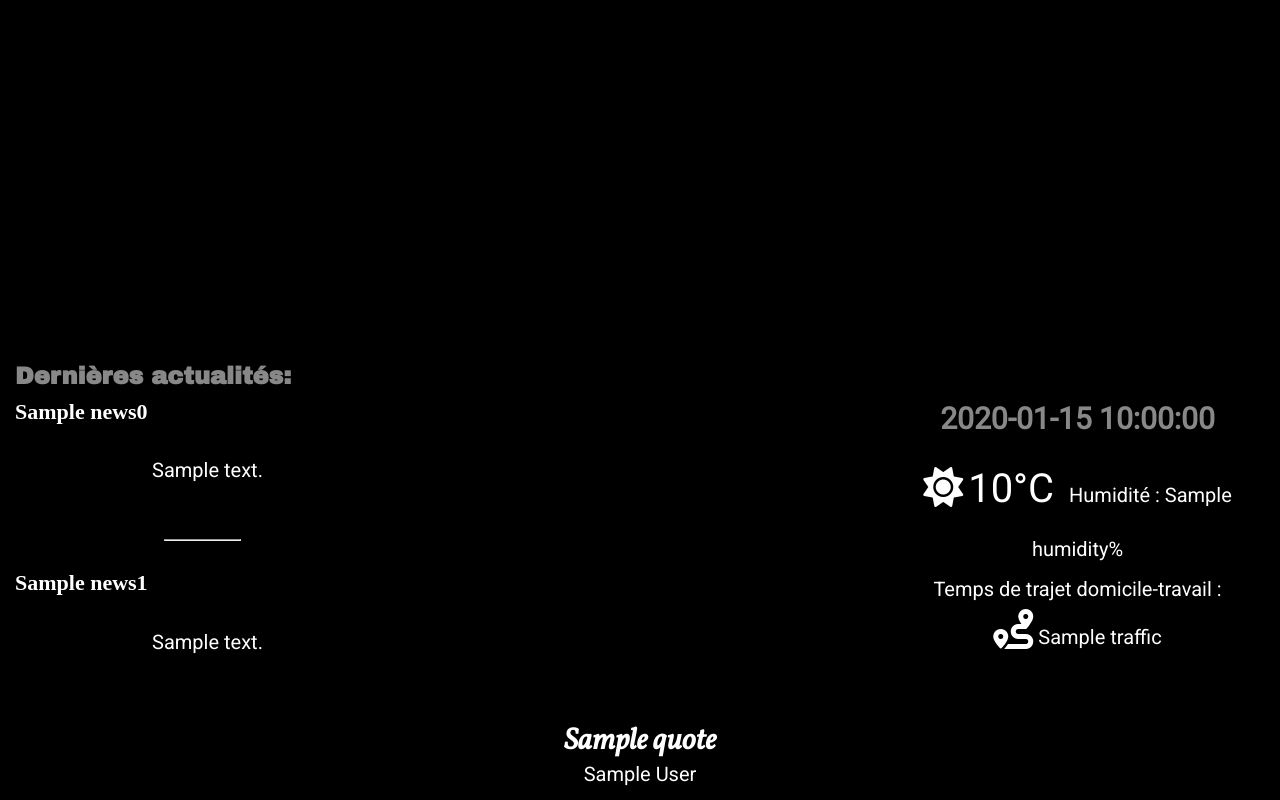
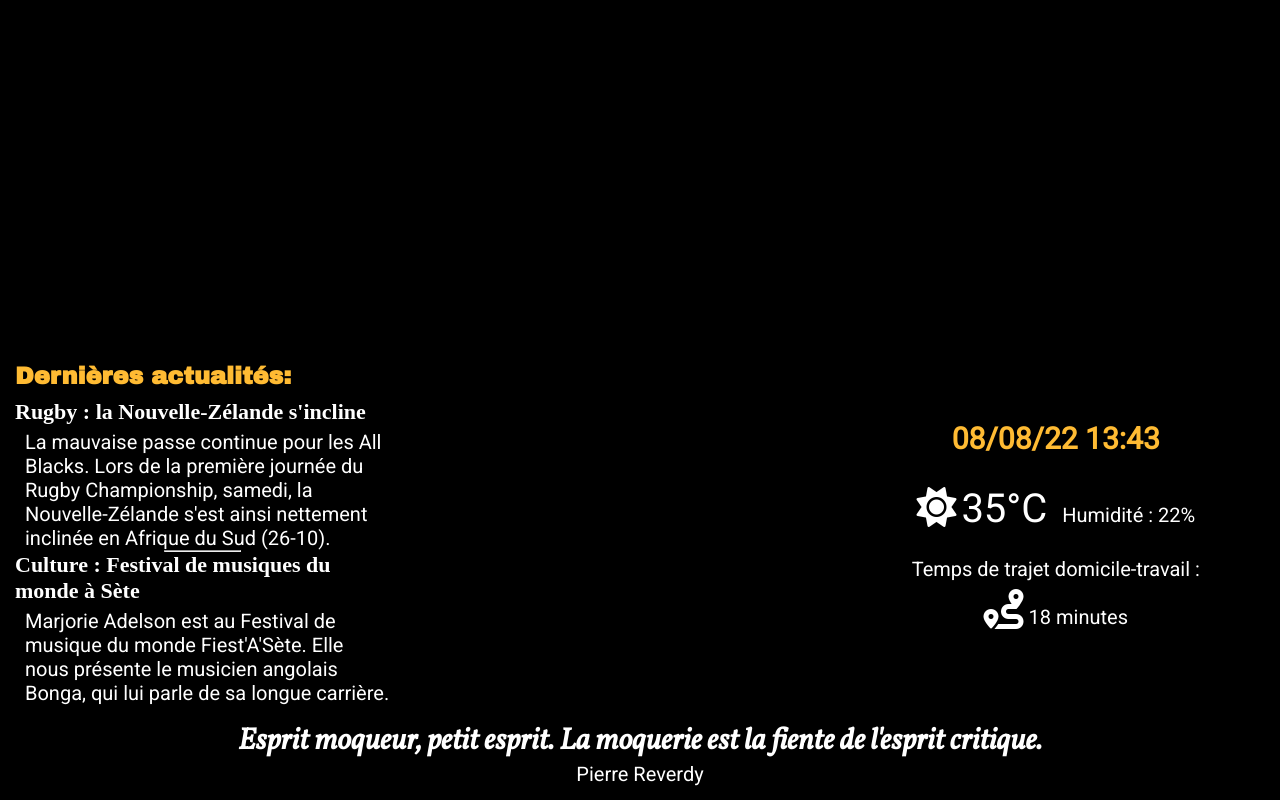
Before and after one commit to bastian-albaut/Connected-mirror, a Python web app: template templates/index.html in a window 1280 px wide. Run offline with Jinja, Linux system fonts and the light colour scheme; the template is opened without the code that fills it: most values are stand-ins (such as "Sample title", 1, 10 or a date in 2020); some libraries are stand-ins or nearby versions.

Commit message:
Aperçu sans récupération des données via la raspberry

```diff
--- a/templates/index.html
+++ b/templates/index.html
@@ -2,7 +2,7 @@
 <html>
 
 <head>
-    <link href="{{ url_for('static', filename='stylesheets/styles.css') }}" rel="stylesheet" />
+    <link href="../static/stylesheets/styles.css" rel="stylesheet" />
     <link rel="preconnect" href="https://fonts.googleapis.com">
     <link rel="preconnect" href="https://fonts.gstatic.com" crossorigin>
     <link
@@ -17,45 +17,45 @@
 
         <div class="container">
             <div class="news">
-                <h1 style="color:{{ color }}">Dernières actualités:</h1>
+                <h1 style="color:#FFBB33">Dernières actualités:</h1>
                 <h2>
-                    {{ data.listNews.news0.title }}
+                    Rugby : la Nouvelle-Zélande s'incline
                 </h2>
                 <p>
-                    {{ data.listNews.news0.description }}
+                    La mauvaise passe continue pour les All Blacks. Lors de la première journée du Rugby Championship, samedi, la Nouvelle-Zélande s'est ainsi nettement inclinée en Afrique du Sud (26-10).
                 </p>
-                <hr style="color:{{ color }}">
+                <hr style="color:#FFBB33">
                 <h2>
-                    {{ data.listNews.news1.title }}
+                    Culture : Festival de musiques du monde à Sète
                 </h2>
                 <p>
-                    {{ data.listNews.news1.description }}
+                    Marjorie Adelson est au Festival de musique du monde Fiest'A'Sète. Elle nous présente le musicien angolais Bonga, qui lui parle de sa longue carrière.
                 </p>
             </div>
 
             <div class="otherInformations">
                 <p>
-                    <span id="datetime" style="color:{{ color }}">{{ data.datetime }}</span> <br />
-                    {% if data.weather == "Nuageux" %}
-                    <i class="fas fa-cloud"></i>
-                    {% else %}
+                    <span id="datetime" style="color: #FFBB33">08/08/22 13:43</span> <br />
+                    <!-- {% if data.weather == "Nuageux" %} -->
+                    <!-- <i class="fas fa-cloud"></i>
+                    {% else %} -->
                     <i class="fas fa-sun"></i>
-                    {% endif %}
-                    <span id="temperature">{{ data.temperature }}°C</span>
-                    <span id="humidity"></span>Humidité : {{ data.humidity }}% </span> <br />
+                    <!-- {% endif %} -->
+                    <span id="temperature">35°C</span>
+                    <span id="humidity"></span>Humidité : 22% </span> <br />
                     Temps de trajet domicile-travail :<br />
                     <i class="fas fa-route"></i>
-                    {{ data.traffic }}
+                    18 minutes
                 <p>
             </div>
         </div>
 
         <div class="quote">
             <h1>
-                {{ data.quoteWithAuthor.quote }}
+                Esprit moqueur, petit esprit. La moquerie est la fiente de l'esprit critique.
             </h1>
             <p>
-                {{ data.quoteWithAuthor.author }}
+                Pierre Reverdy
             </p>
         </div>
     </div>
```
